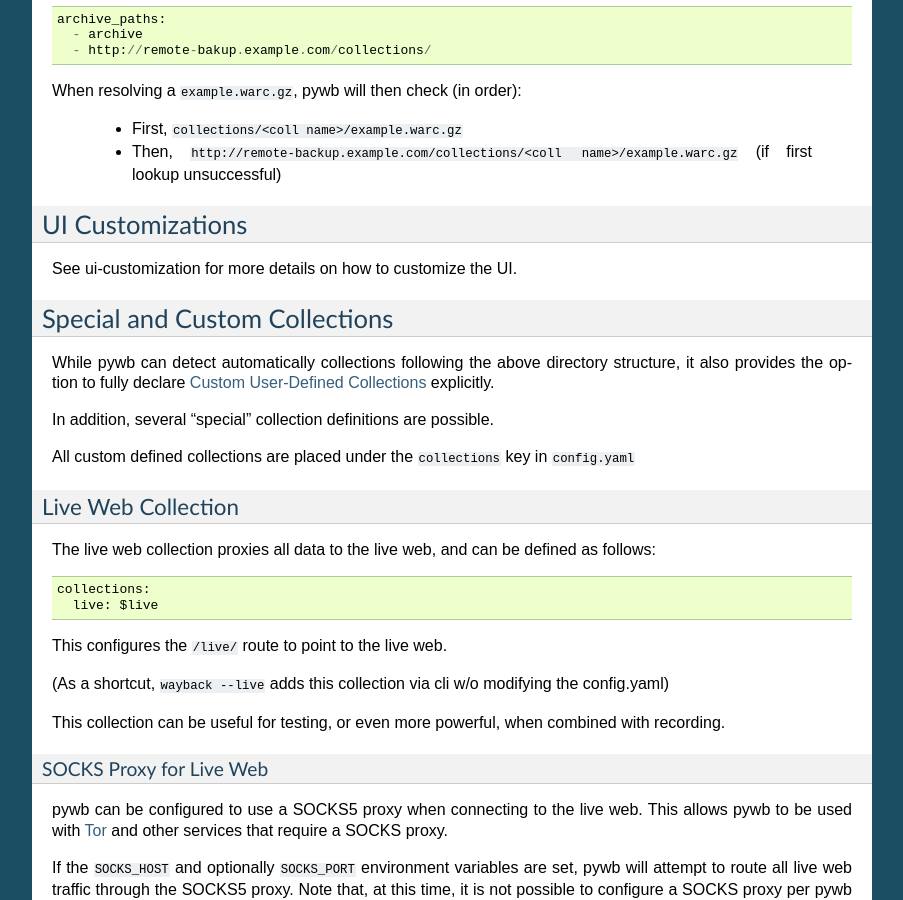
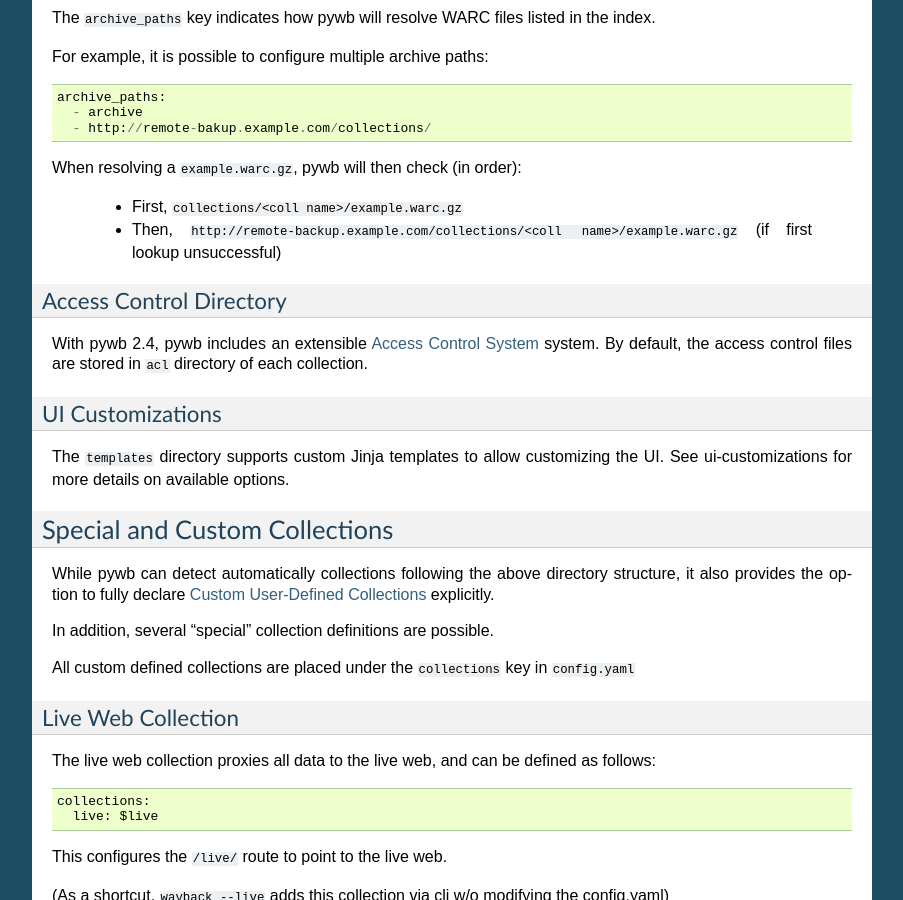
Before and after one commit to webrecorder/pywb, a Sphinx documentation site: the page built from docs/manual/configuring.rst, in a window 1280 px wide and 900 px high, scrolled down 1728 px. Shown: the whole window, without its empty margins (198-1101 px from the left). Built offline with Sphinx 7.4.7, drawn with Linux system fonts in a browser that asks for light colours; pages that are not in the unit, such as notebooks, are missing from menus; some of the changed text lies outside the part shown.

Commit message:
docs: ensure docs added to access controls

```diff
--- a/docs/index.rst
+++ b/docs/index.rst
@@ -16,6 +16,7 @@
 
    manual/usage
    manual/configuring
+   manual/access-control
    manual/ui-customization
    manual/architecture
    manual/apis
--- a/docs/manual/configuring.rst
+++ b/docs/manual/configuring.rst
@@ -61,6 +61,11 @@
             |     |
             |     +-- (CDXJ index files here)
             |
+            |
+            +-- acl
+            |     |
+            |     +-- (.aclj access control files)
+            |
             +-- templates
             |     |
             |     +-- (optional html templates here)
@@ -105,10 +110,18 @@
  * Then, ``http://remote-backup.example.com/collections/<coll name>/example.warc.gz`` (if first lookup unsuccessful)
 
 
+Access Control Directory
+^^^^^^^^^^^^^^^^^^^^^^^^
+
+With pywb 2.4, pywb includes an extensible :ref:`access-control` system.
+By default, the access control files are stored in ``acl`` directory of each collection.
+
+
 UI Customizations
------------------
+^^^^^^^^^^^^^^^^^
 
-See :ref:`ui-customization` for more details on how to customize the UI.
+The  ``templates`` directory supports custom Jinja templates to allow customizing the UI.
+See :ref:`ui-customizations` for more details on available options.
 
 
 Special and Custom Collections
```
